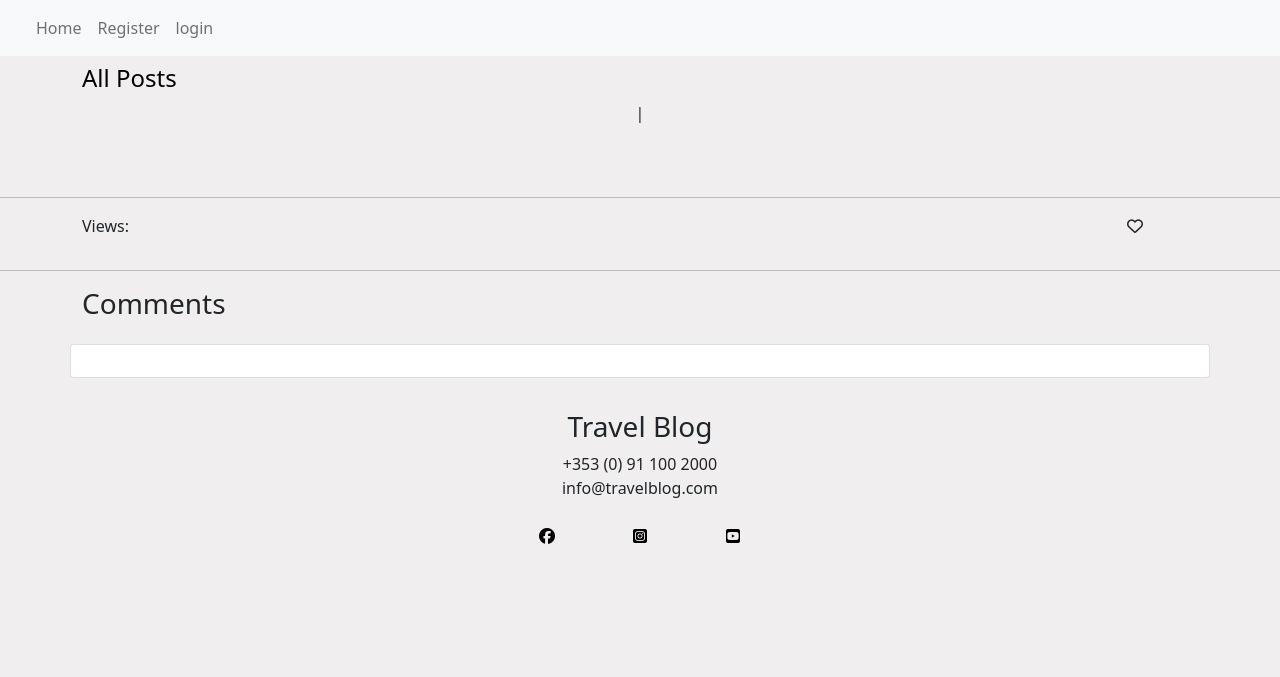
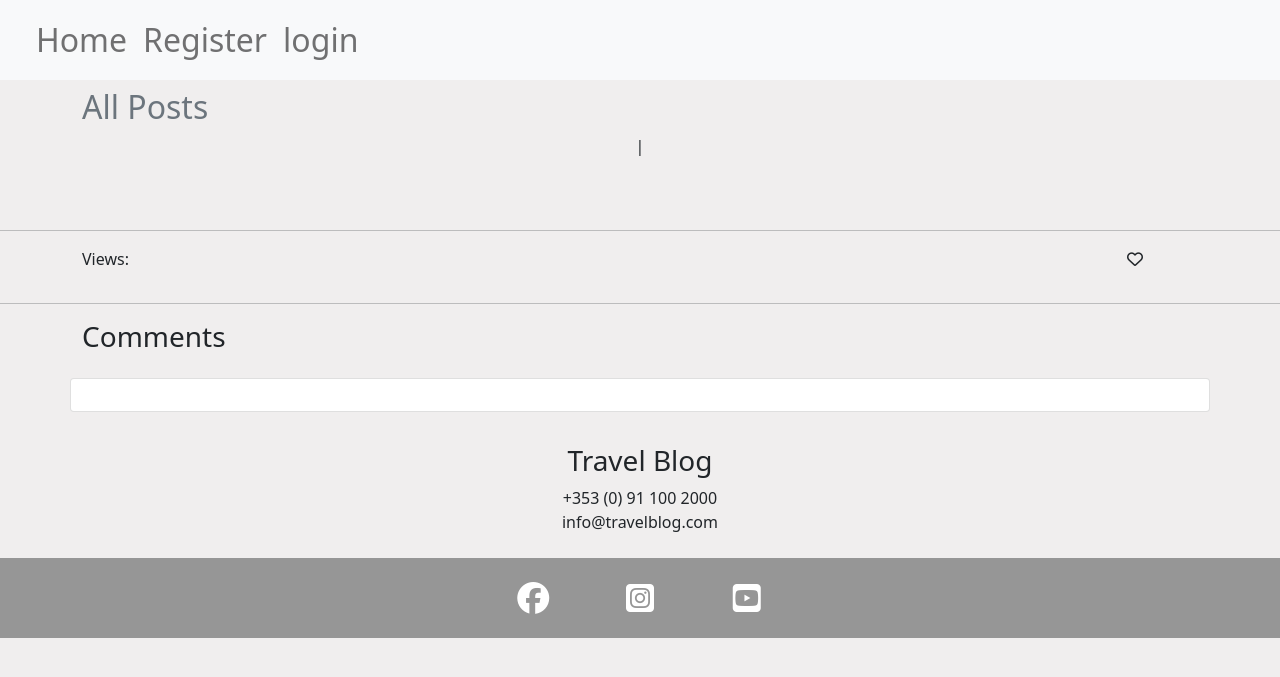
Before and after one commit to eric-blake/Wild-Atlantic-Way-Blog, a Django app: template templates/post_detail.html in a window 1280 px wide. Shown: the top 677 px of the page. Run offline with Django 3.2, Linux system fonts and the light colour scheme; the template is opened without the code that fills it, so the values that code supplies are empty; some libraries are stand-ins or nearby versions.

Commit message:
Update footer sizing and styling

```diff
--- a/static/css/style.css
+++ b/static/css/style.css
@@ -33,6 +33,7 @@ a:hover {
 
 a {
     color: black;
+    font-size: 2rem;
 }
 
 .btn-like {
@@ -48,9 +49,13 @@ a {
 }
 
 .social-media {
-    color: black;
+    color: white;
 }
 
+.social {
+    background-color: #969696;
+
+}
 
 .avatar-image {
 border-radius: 50%;
--- a/templates/footer.html
+++ b/templates/footer.html
@@ -1,4 +1,4 @@
-<div class="container">
+<div class="container-fluid p-0">
 
 <div class="d-flex justify-content-center">
 
@@ -16,7 +16,7 @@
 </div>
 
 
-<div class="d-flex justify-content-center">
+<div class="d-flex justify-content-center social py-3">
     <div class="col-3 col-sm-2 col-md-1 text-center">
         <a href="https://wwww.facebook.com" class="social-media" target="_blank" rel="noopener"
             aria-label="visit our facebook page (open in new tab)"><i class="fa-brands fa-facebook"></i></a>
--- a/templates/post_detail.html
+++ b/templates/post_detail.html
@@ -13,7 +13,7 @@
             <div class="row">
                 <div class="col-3">
             <h4>
-                <a class="d-flex justify-content-start pt-2 " aria-current="page" href="{% url 'home' %}">All Posts</a>
+                <a class="d-flex justify-content-start pt-2 text-secondary" aria-current="page" href="{% url 'home' %}">All Posts</a>
             </h4>
             </div>
             <div class="col-6">
```
